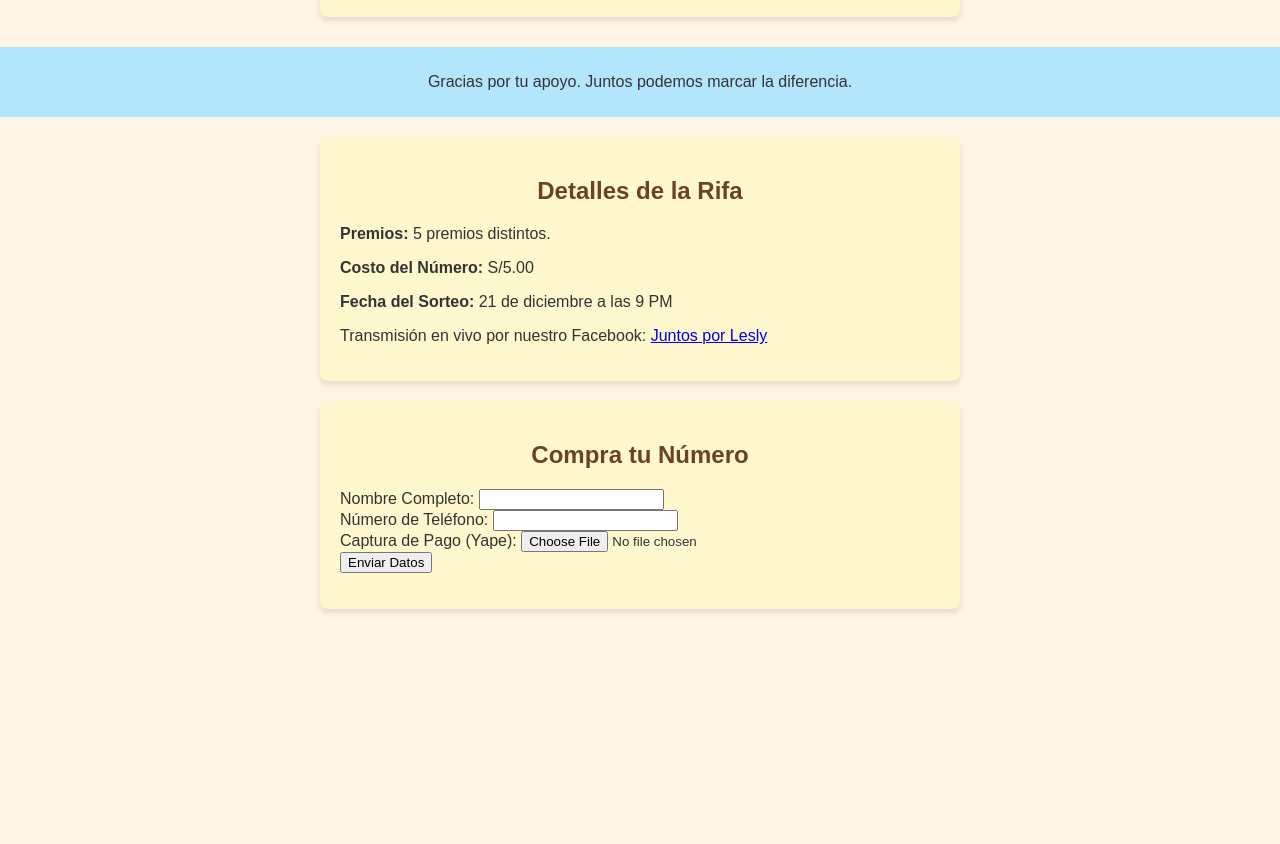
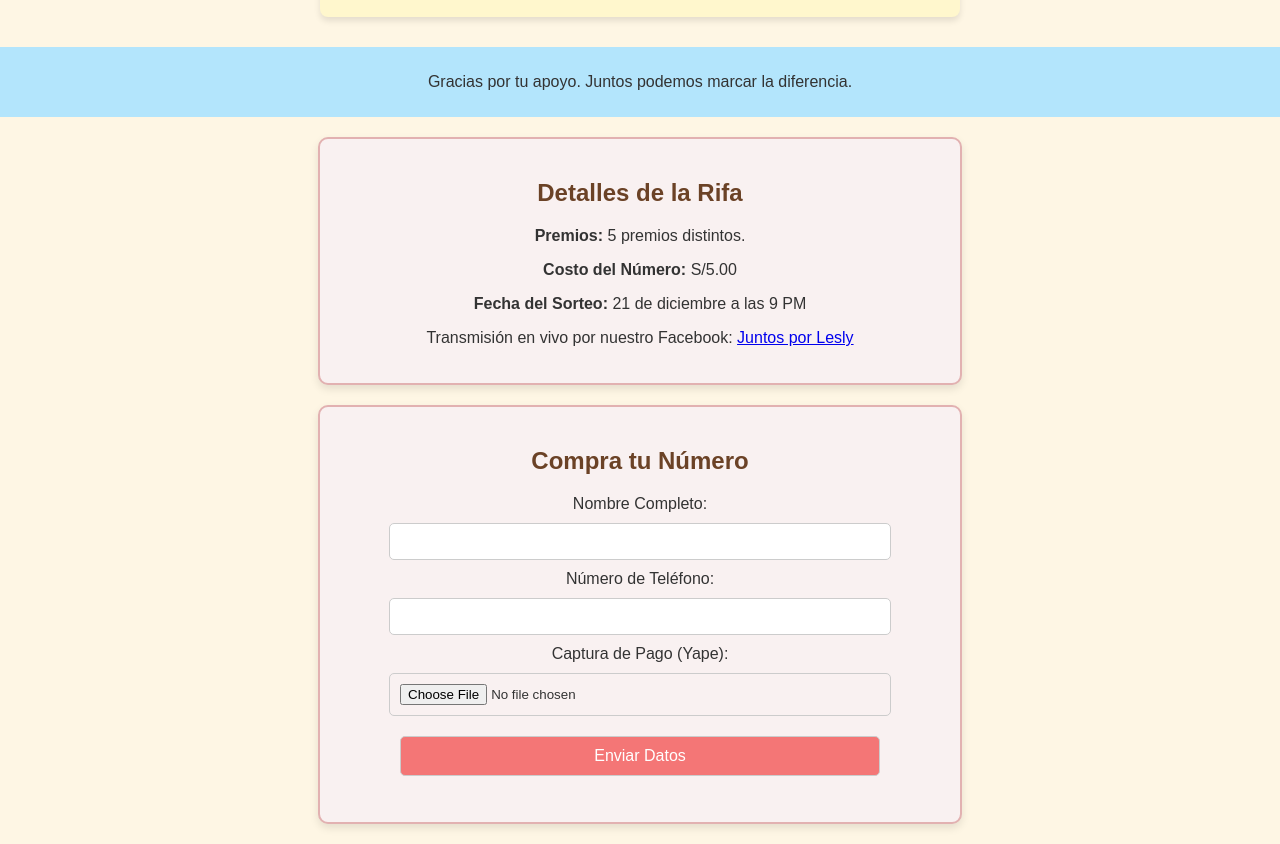
Before and after one commit to danFerLM/pruebarifa, a plain HTML site: page index.html in a window 1280 px wide. Shown: the part 1840-2684 px from the top of the page. Before the commit the page ends 2469 px from the top, so only its background shows below. Drawn offline with Linux system fonts and the light colour scheme.

Commit message:
Update style.css

```diff
--- a/style.css
+++ b/style.css
@@ -59,3 +59,32 @@ footer {
     background-color: #b3e5fc; /* Azul pastel */
     color: #333;
 }
+#raffle-details, #raffle-form {
+    background-color: #f9f1f1; /* Color pastel */
+    border: 2px solid #e2b1b1;
+    padding: 20px;
+    margin: 20px auto;
+    border-radius: 10px;
+    box-shadow: 0 4px 8px rgba(0, 0, 0, 0.1);
+    width: 80%;
+    text-align: center;
+}
+
+#raffle-form input, #raffle-form button {
+    margin: 10px 0;
+    padding: 10px;
+    width: 80%;
+    border: 1px solid #ccc;
+    border-radius: 5px;
+}
+
+#raffle-form button {
+    background-color: #f47676;
+    color: white;
+    font-size: 16px;
+    cursor: pointer;
+}
+
+#raffle-form button:hover {
+    background-color: #e06565;
+}
```
